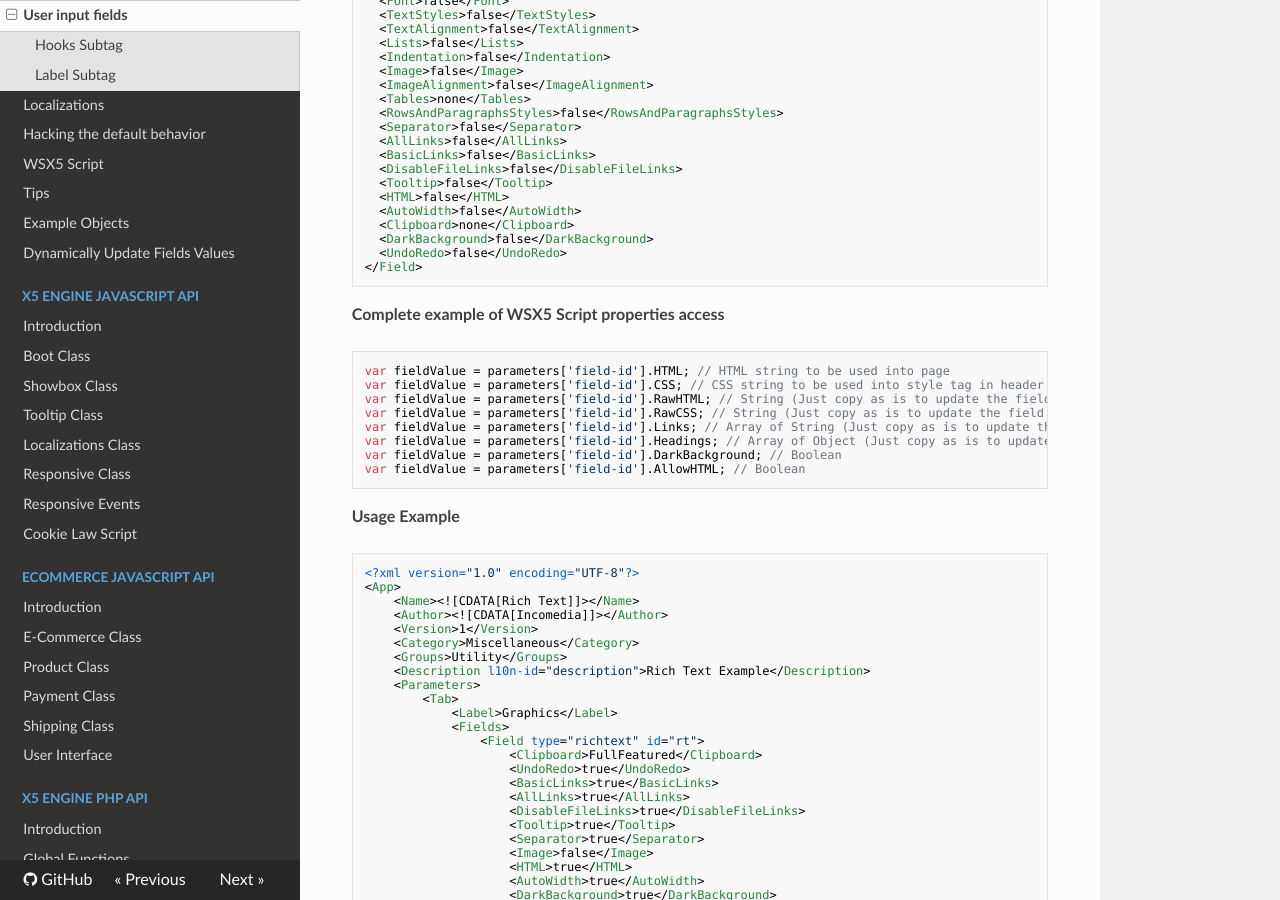
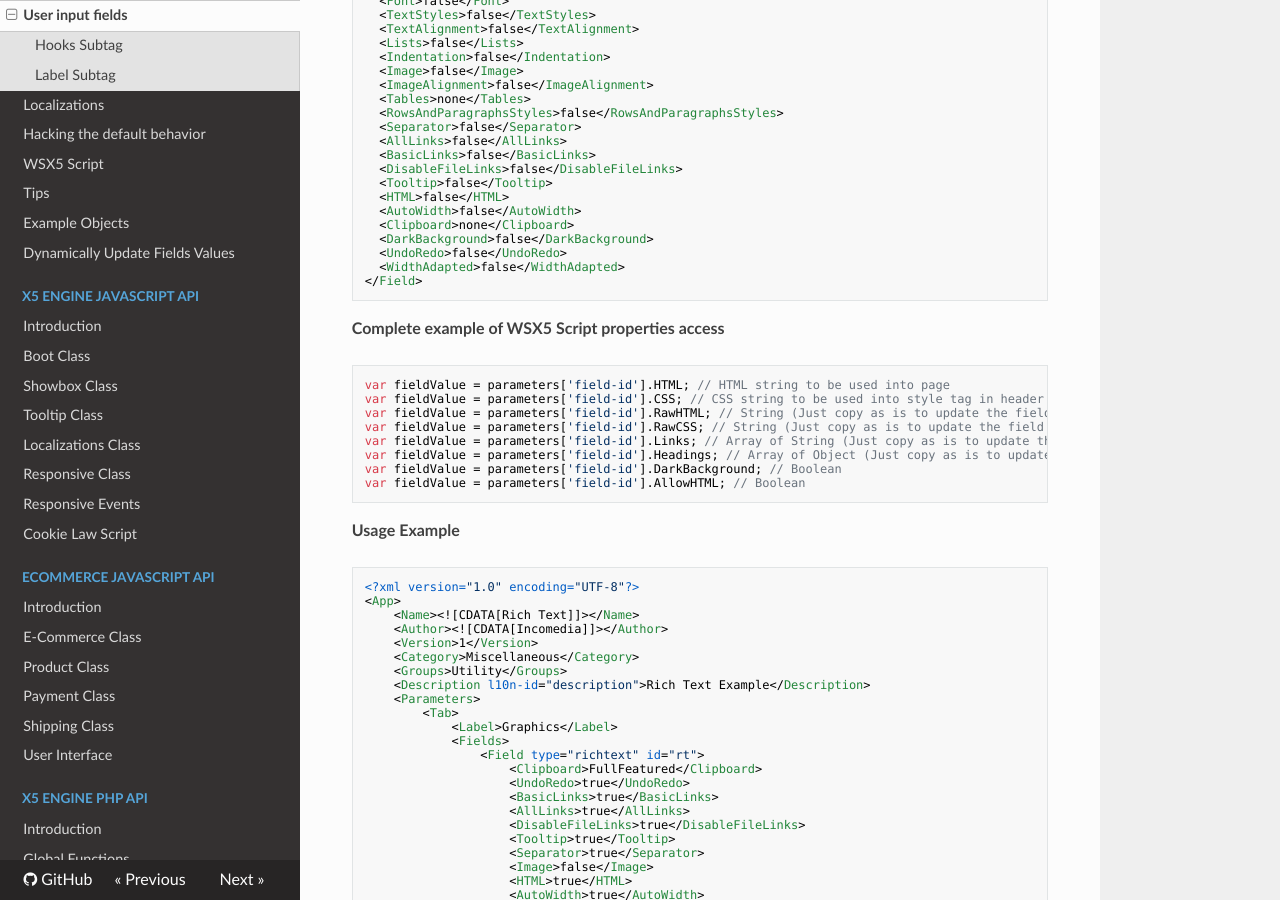
Before and after one commit to WebSiteX5/wsx5-developers-guide, an MkDocs documentation site: the page built from docs/optional-objects/user-input-fields.md, in a window 1280 px wide and 900 px high, scrolled down 12176 px. Built offline with MkDocs 1.6.1, drawn with Linux system fonts in a browser that asks for light colours; nearby versions of some CDN libraries; old or Windows-style settings are respelled for this version of MkDocs.

Commit message:
Introducing Rich Text WidthAdapted Property
WSX5-5202

````diff
--- a/docs/optional-objects/user-input-fields.md
+++ b/docs/optional-objects/user-input-fields.md
@@ -580,6 +580,7 @@ Show a text editor.
   <Clipboard>none</Clipboard>
   <DarkBackground>false</DarkBackground>
   <UndoRedo>false</UndoRedo>
+  <WidthAdapted>false</WidthAdapted>
 </Field>
 ```
 
````
